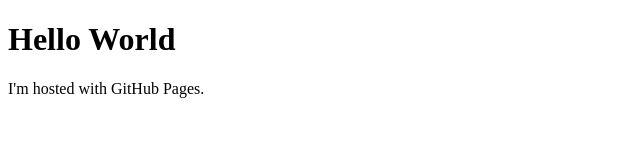
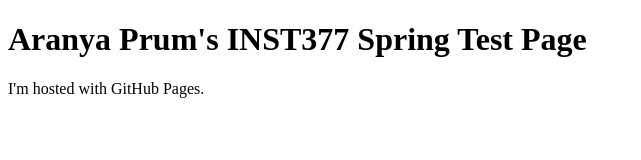
Before and after one commit to aprum/aprum.github.io, a plain HTML site: page index.html in a window 1280 px wide. Shown: the whole page, without its empty margins (0-641 px from the left). Drawn offline with Linux system fonts and the light colour scheme.

Commit message:
Update index.html

```diff
--- a/index.html
+++ b/index.html
@@ -1,7 +1,7 @@
 <!DOCTYPE html>
 <html>
 <body>
-<h1>Hello World</h1>
+<h1>Aranya Prum's INST377 Spring Test Page</h1>
 <p>I'm hosted with GitHub Pages.</p>
 </body>
 </html>
```
